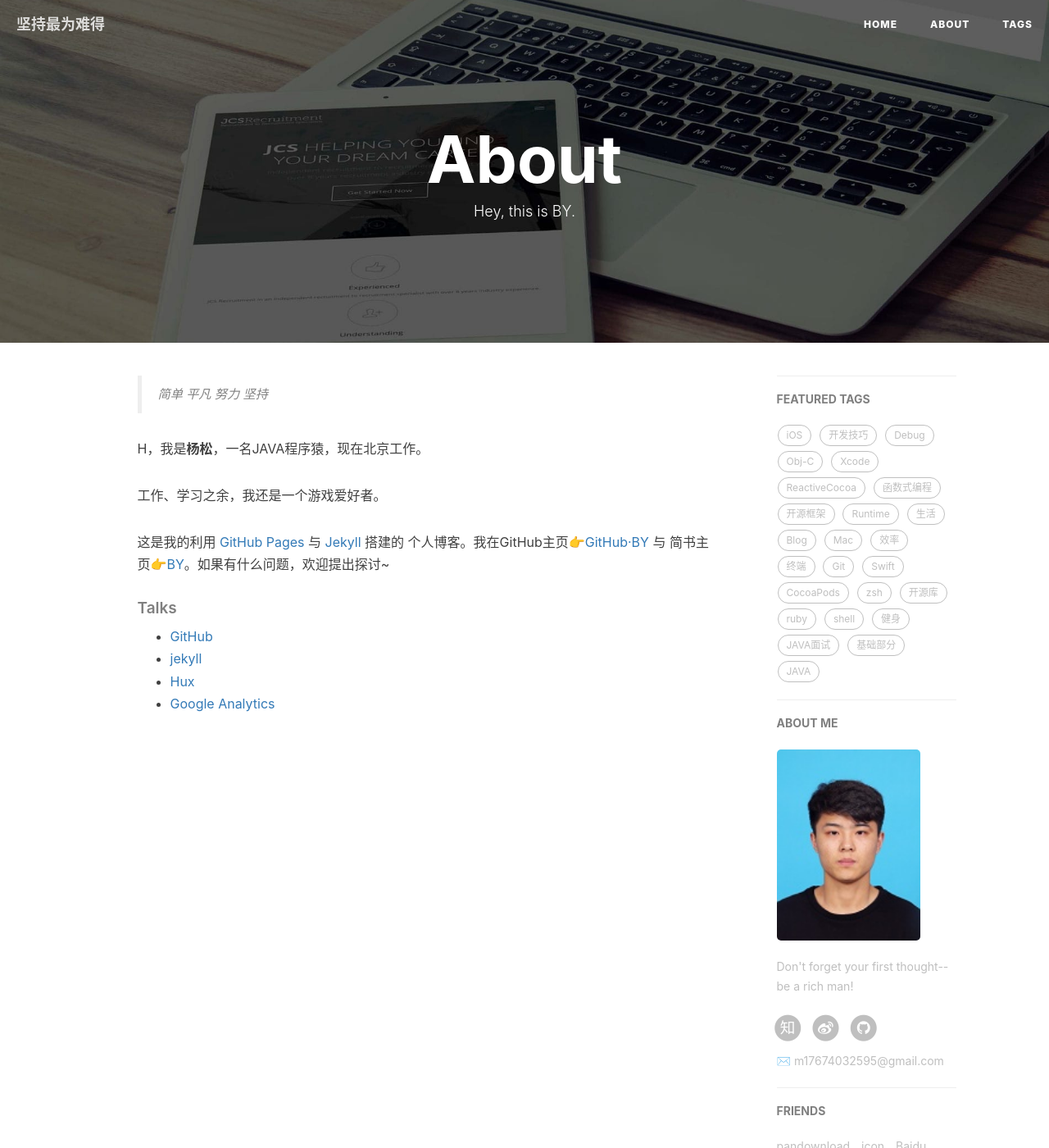
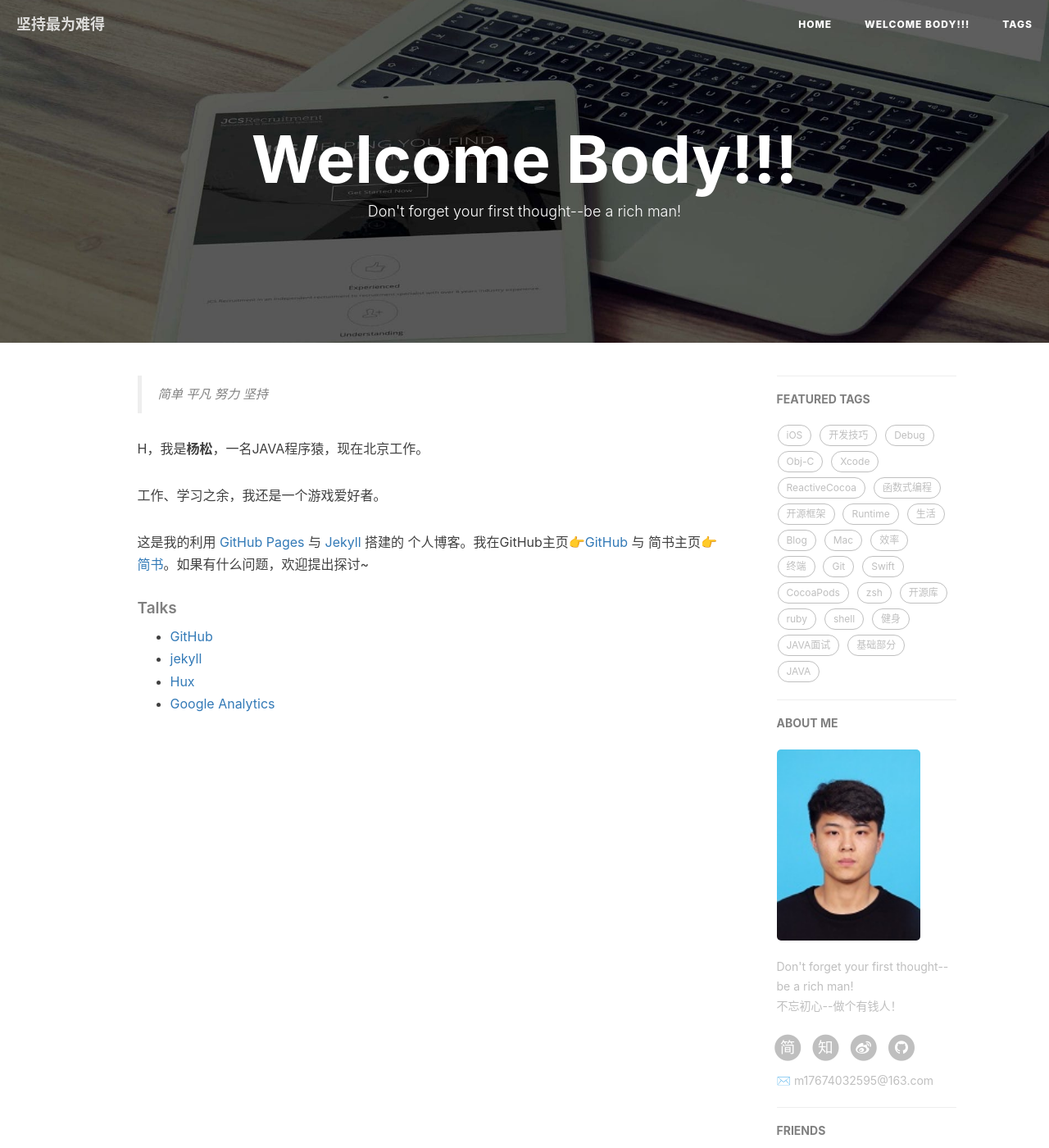
Before and after one commit to 17674032595/17674032595.github.io, a Jekyll site: the page built from about.html, in a window 1280 px wide and 1400 px high. Shown: the whole window at 82% size. Built offline with Jekyll 4.4.1, drawn with Linux system fonts in a browser that asks for light colours; nearby versions of some CDN libraries; comment, search, counter and statistics services are not loaded.

Commit message:
一些修改

```diff
--- a/_config.yml
+++ b/_config.yml
@@ -2,7 +2,7 @@
 title: 坚持最为难得
 SEOTitle: 杨松的博客 | BY Blog
 header-img: img/post-bg-desk.jpg
-email: m17674032595@gmail.com
+email: m17674032595@163.com
 description: "Every failure is leading towards success."
 keyword: "BY, BY Blog, 杨松的博客, 杨松, JAVA"
 url: "http://17674032595.github.io"          # your host, for absolute URL
@@ -11,7 +11,7 @@ github_repo: "https://github.com/17674032595/17674032595.github.io.git" # you co
 
 # Sidebar settings
 sidebar: true                           # whether or not using Sidebar.
-sidebar-about-description: "Don't forget your first thought--be a rich man!"
+sidebar-about-description: "Don't forget your first thought--be a rich man!<br>不忘初心--做个有钱人！"
 sidebar-avatar: /img/my.jpg      # use absolute URL, seeing it's used in both `/` and `/about/`
 
 
@@ -22,9 +22,8 @@ weibo_username:     5614633891
 zhihu_username:     yang-song-21-80
 github_username:    17674032595
 #facebook_username:  baiying.qiu.7
-#jianshu_username:   e71990ada2fd
+jianshu_username:   e1356612c626
 #twitter_username:   qiubaiying
-qq_username: 1
 
 
 
--- a/about.html
+++ b/about.html
@@ -1,7 +1,7 @@
 ---
 layout: page
-title: "About"
-description: "Hey, this is BY."
+title: "Welcome Body!!!"
+description: "Don't forget your first thought--be a rich man!"
 header-img: "img/post-bg-rwd.jpg"
 ---
 
@@ -21,7 +21,7 @@ header-img: "img/post-bg-rwd.jpg"
 
     <p>工作、学习之余，我还是一个游戏爱好者。</p>
 
-    <p>这是我的利用 <a href="https://pages.github.com/">GitHub Pages</a> 与 <a href="http://jekyll.com.cn/">Jekyll</a> 搭建的 个人博客。我在GitHub主页<a href="https://github.com/qiubaiying">👉GitHub·BY</a> 与 简书主页<a href="https://http://www.jianshu.com/u/e71990ada2fd">👉BY</a>。如果有什么问题，欢迎提出探讨~</p>
+    <p>这是我的利用 <a href="https://pages.github.com/">GitHub Pages</a> 与 <a href="http://jekyll.com.cn/">Jekyll</a> 搭建的 个人博客。我在GitHub主页<a href="https://github.com/17674032595">👉GitHub</a> 与 简书主页<a href="https://www.jianshu.com/u/e1356612c626">👉简书</a>。如果有什么问题，欢迎提出探讨~</p>
 
     <p></p>
 
```
